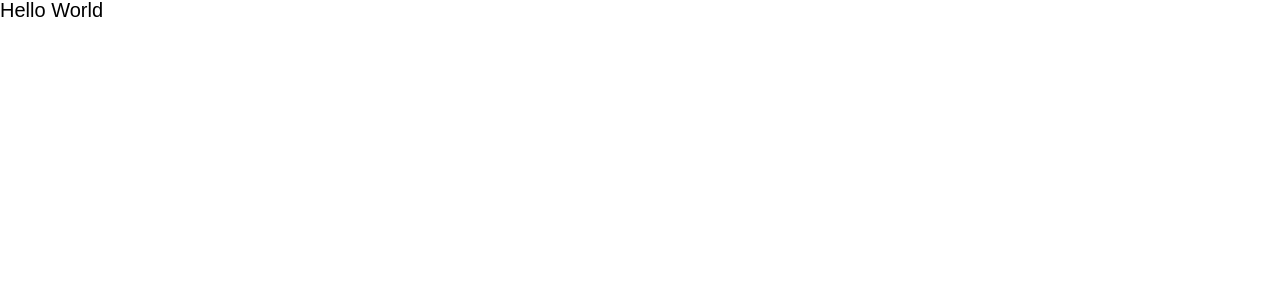
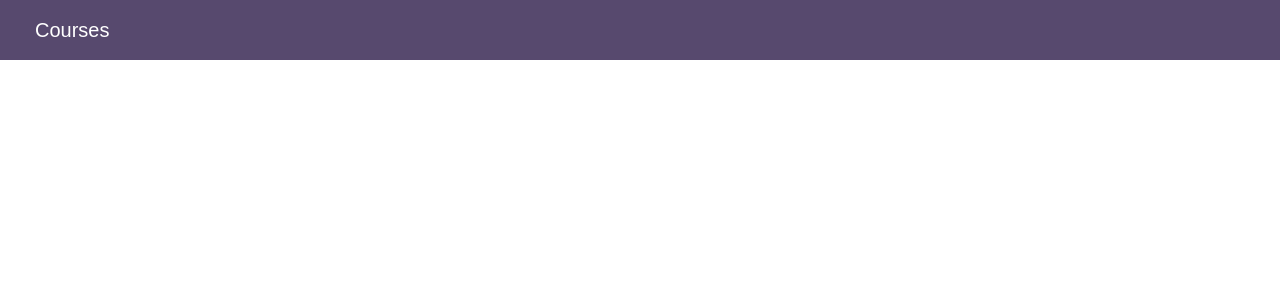
Before and after one commit to sahvsergio/Treehouse_Full-Stack_JavaScript_Techdegree_unit10, a React (Vite) app in the folder client/: page / in a window 1280 px wide. Shown: the top 300 px of the page. Built offline with nearby package versions, Linux system fonts and the light colour scheme.

Commit message:
Render Header component inside the App component

```diff
--- a/client/src/App.jsx
+++ b/client/src/App.jsx
@@ -1,4 +1,5 @@
 import { useState } from 'react'
+import Header from './components/Header'
 
 
 
@@ -6,11 +7,13 @@ import { useState } from 'react'
 function App() {
 
 
-  return (
-    <>
-      <h1>Hello World</h1>
-    </>
-  )
+  return (<>
+<Header/>
+
+</>
+
+)
+
 }
 
 export default App
```
